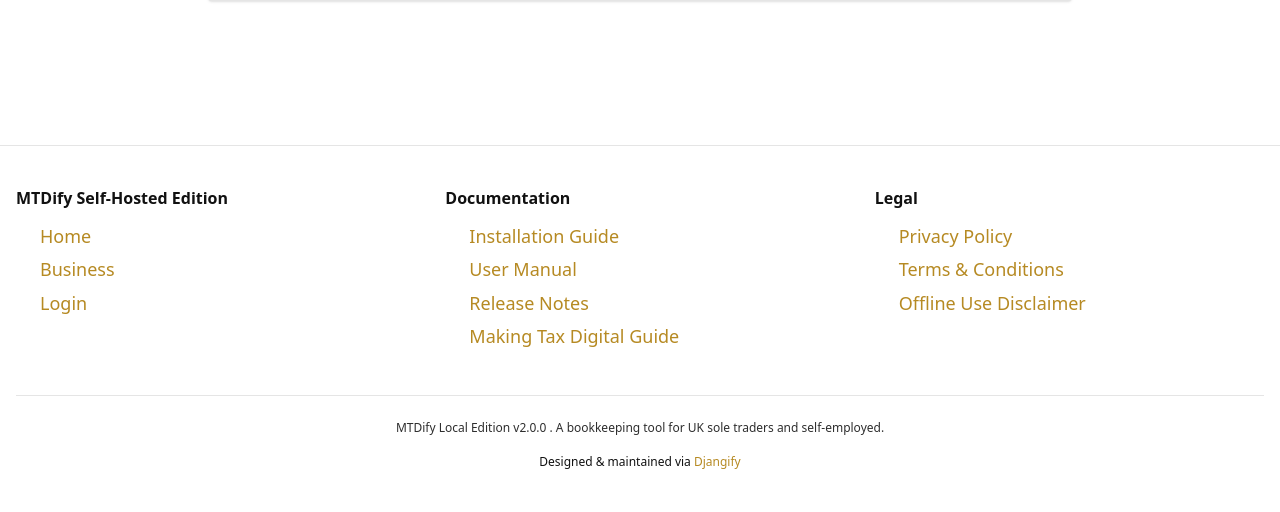
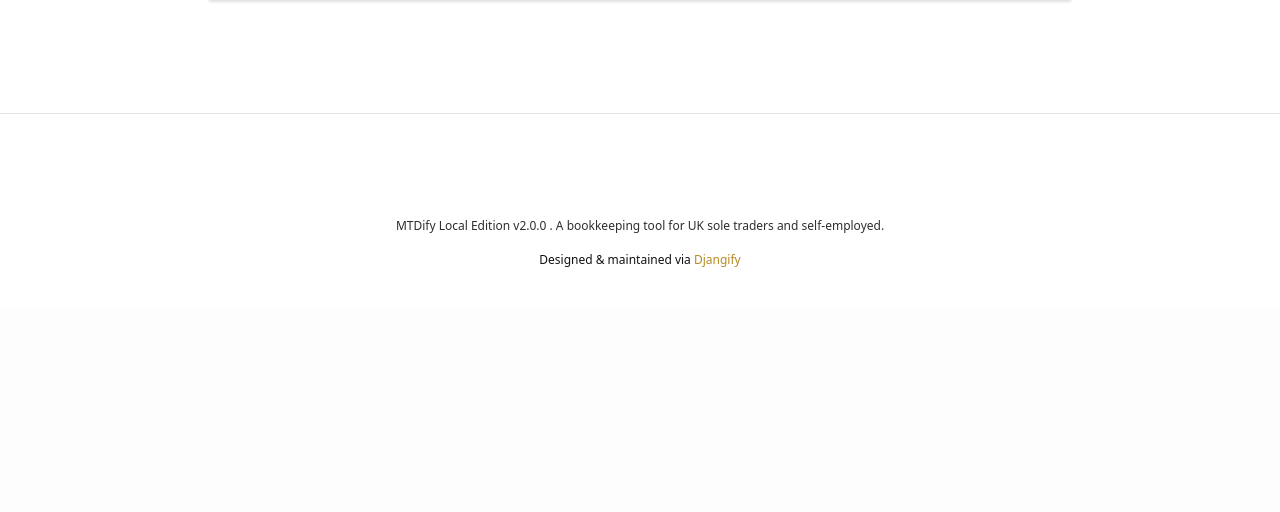
Before and after one commit to djangify/mtdify, a Django app: page /bookkeeping/expense/add/ in a window 1280 px wide. Shown: the part 1219-1731 px from the top of the page. After the commit the page ends 1486 px from the top, so only its background shows below. Run offline with Django 5.2, Linux system fonts and the light colour scheme; the visitor is signed in with stand-in values (Sample User, id 1); data that the repository does not hold is empty; style sheets or scripts are compiled from the project's sources.

Commit message:
Update footer

```diff
--- a/templates/includes/footer.html
+++ b/templates/includes/footer.html
@@ -1,50 +1,7 @@
-<footer class="bg-[color:var(--color-primary-contrast)] border-t border-[color:var(--color-border)] mt-16">
-    <div class="max-w-7xl mx-auto px-4 py-10">
+<footer class="bg-[color:var(--color-primary-contrast)] border-t border-[color:var(--color-border)] mt-8">
+    <div class="max-w-5xl mx-auto px-4 py-10">
 
-        <div class="grid grid-cols-1 md:grid-cols-3 gap-10">
-
-            <!-- Section 1: Product -->
-            <div>
-                <h3 class="font-semibold text-[color:var(--color-text)] mb-3">MTDify Self-Hosted Edition</h3>
-                <ul class="space-y-2 text-sm">
-                    <li><a href="{% url 'home' %}" class="hover:text-[color:var(--color-accent)]">Home</a></li>
-                    <li><a href="{% url 'business:business_list' %}" class="hover:text-[color:var(--color-accent)]">Business</a></li>
-                    <li><a href="{% url 'login' %}" class="hover:text-[color:var(--color-accent)]">Login</a></li>
-
-
-                </ul>
-            </div>
-
-            <!-- Section 2: Documentation -->
-            <div>
-                <h3 class="font-semibold text-[color:var(--color-text)] mb-3">Documentation</h3>
-                <ul class="space-y-2 text-sm">
-                    <li><a href="https://mtdify.uk/docs/installation-guide/" class="hover:text-[color:var(--color-accent)]">Installation Guide</a></li>
-                    <li><a href="https://mtdify.uk/docs/usage-guide-local-edition/" class="hover:text-[color:var(--color-accent)]">User Manual</a></li>
-                    <li><a href="https://mtdify.uk/docs/release-notes-local-edition/" class="hover:text-[color:var(--color-accent)]">Release Notes</a></li>
-
-                    <!-- MTD Guide - useful educational link -->
-                    <li>
-                        <a href="/making-tax-digital"
-                           class="hover:text-[color:var(--color-accent)]">
-                            Making Tax Digital Guide
-                        </a>
-                    </li>
-                </ul>
-            </div>
-
-            <!-- Section 3: Legal -->
-            <div>
-                <h3 class="font-semibold text-[color:var(--color-text)] mb-3">Legal</h3>
-                <ul class="space-y-2 text-sm">
-                    <li><a href="#" class="hover:text-[color:var(--color-accent)]">Privacy Policy</a></li>
-                    <li><a href="#" class="hover:text-[color:var(--color-accent)]">Terms & Conditions</a></li>
-                    <li><a href="#" class="hover:text-[color:var(--color-accent)]">Offline Use Disclaimer</a></li>
-                </ul>
-            </div>
-        </div>
-
-        <div class="border-t border-[color:var(--color-border)] mt-10 pt-6 text-center text-xs text-[color:var(--color-text-muted)]">
+        <div class=" mt-10 pt-6 text-center text-xs text-[color:var(--color-text-muted)]">
             MTDify Local Edition v{{ MTDIFY_VERSION }}
             . A bookkeeping tool for UK sole traders and self-employed.
             <br>
```
